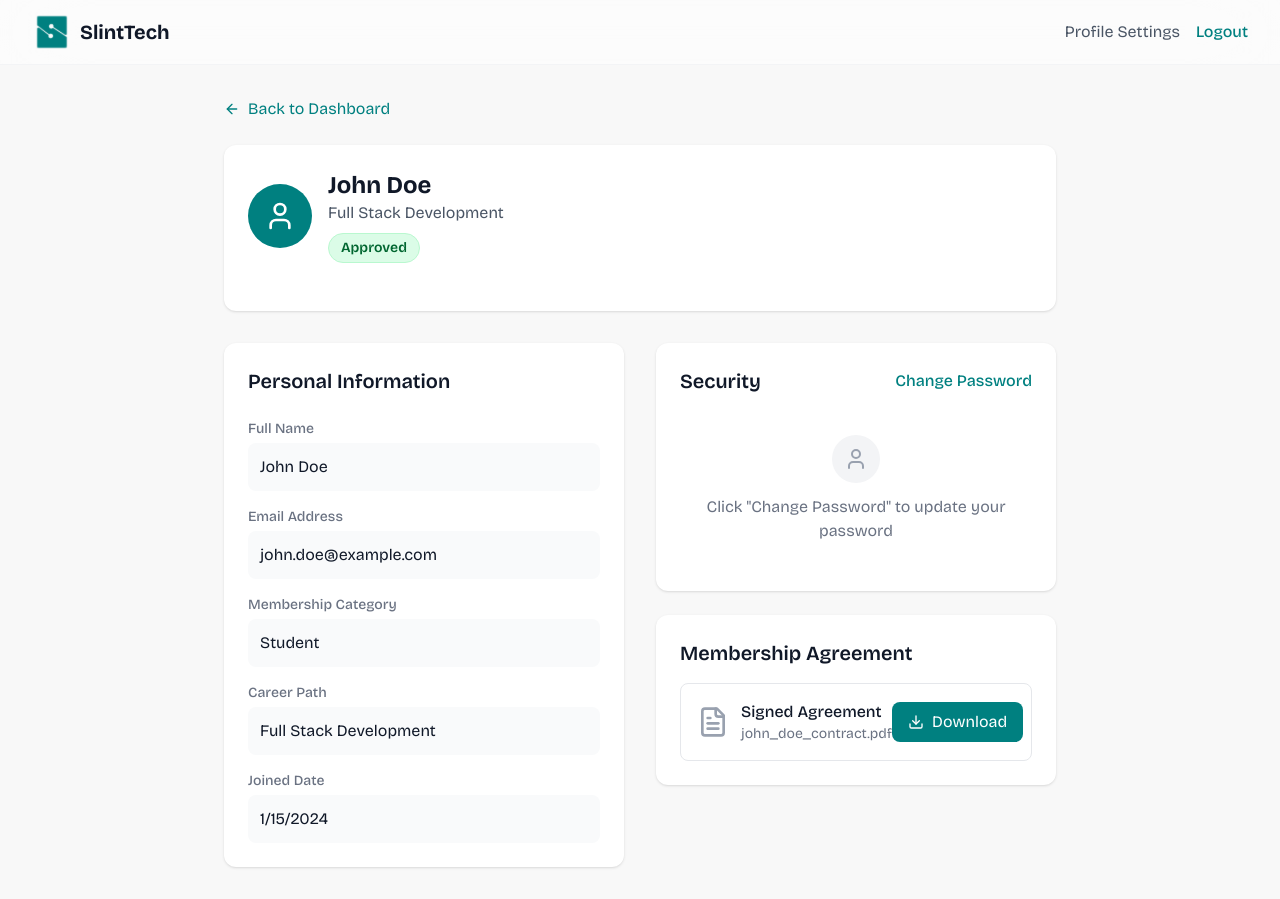
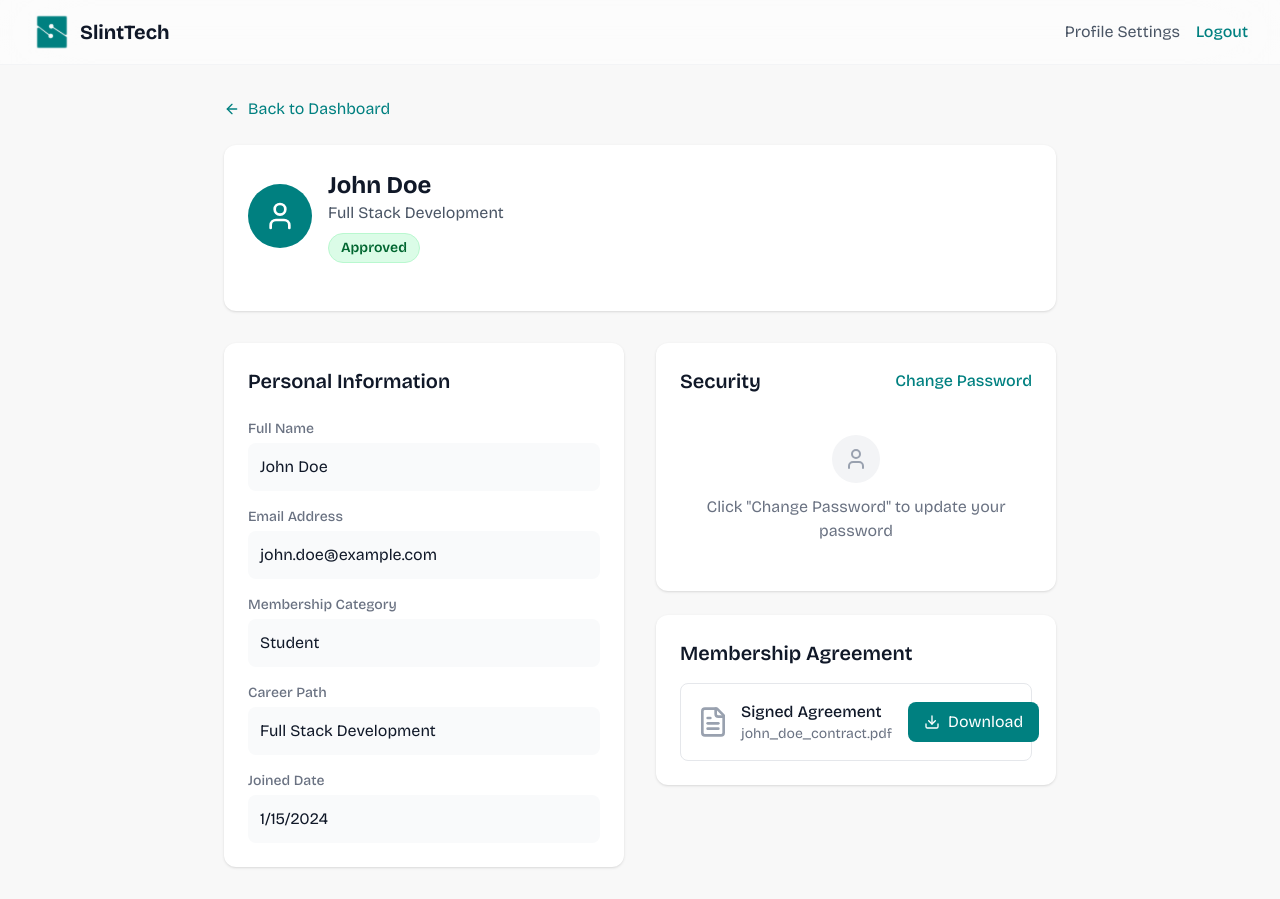
Before and after one commit to SLINT-Tech/slinttech.org, a React (Vite) app: page /profile in a window 1280 px wide. Built offline with nearby package versions, Linux system fonts and the light colour scheme.

Commit message:
Fix spacing between Signed Agreement and Download button

```diff
--- a/src/Pages/MenteeProfilePage.tsx
+++ b/src/Pages/MenteeProfilePage.tsx
@@ -310,8 +310,8 @@ const MenteeProfilePage = () => {
                       </div>
                     </div>
                     <button
-                        className="flex items-center gap-2 bg-[#008080] text-white px-4 py-2 rounded-lg hover:bg-teal-700 transition-colors cursor-pointer ml-4"
-                      className="flex items-center gap-2 bg-[#008080] text-white px-4 py-2 rounded-lg hover:bg-teal-700 transition-colors cursor-pointer"
+                      onClick={downloadContract}
+                      className="flex items-center gap-2 bg-[#008080] text-white px-4 py-2 rounded-lg hover:bg-teal-700 transition-colors cursor-pointer ml-4"
                     >
                       <Download className="w-4 h-4" />
                       Download
```
